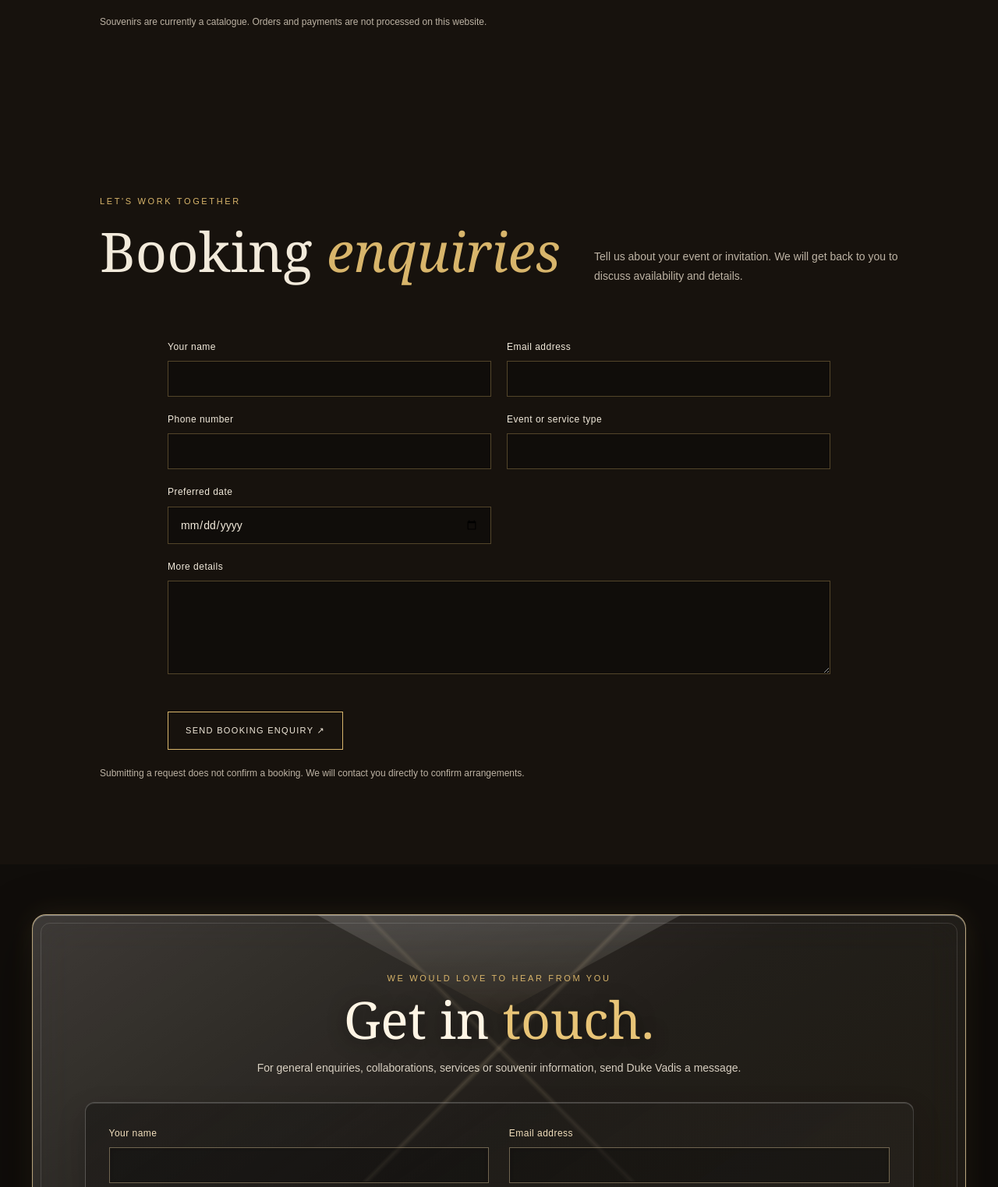
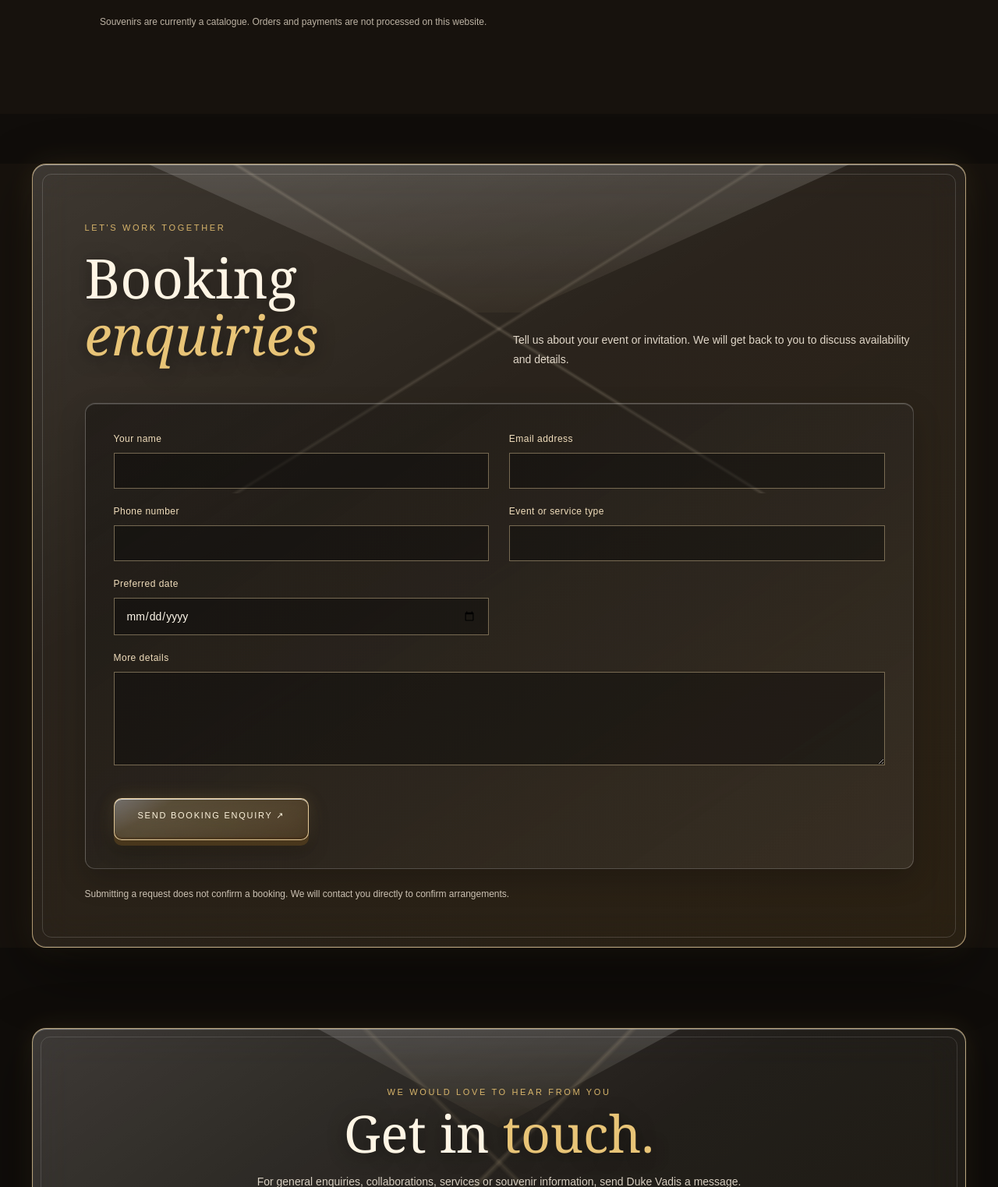
Before and after one commit to boyvadisdebarge-cyber/duke-vadis-official, a Django app: page / in a window 1280 px wide. Shown: the part 3847-5370 px from the top of the page at 78% size. Run offline with Django 5.2, Linux system fonts and the light colour scheme; data comes from the database, SQL or seed files in the repository; data that the repository does not hold is empty.

Commit message:
Style booking enquiries with matching glass envelope

```diff
--- a/static/css/site.css
+++ b/static/css/site.css
@@ -287,3 +287,28 @@ animation:worship-smoke-rise 19s ease-in-out infinite alternate}
 #contact .contact-envelope .form-grid{display:grid;grid-template-columns:repeat(2,minmax(0,1fr));gap:clamp(14px,2vw,26px)}
 #contact .contact-envelope .site-form input,#contact .contact-envelope .site-form textarea,#contact .contact-envelope .site-form select{width:100%;box-sizing:border-box}
 @media(max-width:700px){#contact.connect{margin:30px 0 48px;padding:0 14px}#contact .contact-envelope{min-height:0;padding:42px 16px 28px}#contact .contact-envelope .site-form{max-width:none}#contact .contact-envelope .form-grid{grid-template-columns:1fr;gap:0}}
+
+/* Booking enquiries: matching wide glass-envelope panel */
+#booking.booking-section{position:relative;isolation:isolate;width:100%;max-width:none;margin:clamp(34px,5vw,76px) 0 clamp(54px,8vw,110px);padding:0 clamp(18px,3.2vw,56px);box-sizing:border-box}
+.booking-envelope{position:relative;isolation:isolate;width:100%;max-width:none;min-height:420px;margin:0 auto;padding:clamp(42px,5vw,72px) clamp(24px,5.2vw,88px) clamp(38px,4.5vw,64px);box-sizing:border-box;overflow:hidden;border:1px solid rgba(240,211,157,.68);border-radius:18px;background:linear-gradient(150deg,rgba(255,255,255,.16),rgba(255,255,255,.075) 38%,rgba(196,157,91,.10) 100%);box-shadow:inset 0 1px 0 rgba(255,255,255,.45),inset 0 -1px 0 rgba(255,255,255,.12),0 28px 80px rgba(0,0,0,.48),0 0 38px rgba(216,181,107,.12);backdrop-filter:blur(24px) saturate(155%);-webkit-backdrop-filter:blur(24px) saturate(155%)}
+.booking-envelope:before{content:"";position:absolute;inset:12px;border:1px solid rgba(255,255,255,.16);border-radius:12px;pointer-events:none;z-index:0}
+.booking-envelope:after{content:"";position:absolute;inset:0 0 auto;height:42%;background:linear-gradient(32deg,transparent 49.65%,rgba(255,239,211,.20) 50%,transparent 50.35%),linear-gradient(-32deg,transparent 49.65%,rgba(255,239,211,.16) 50%,transparent 50.35%);opacity:.8;pointer-events:none;z-index:0}
+.booking-envelope-flap{position:absolute;inset:0 0 auto;height:clamp(110px,16vw,190px);pointer-events:none;z-index:0;overflow:hidden}
+.booking-envelope-flap:before{content:"";position:absolute;left:50%;top:-2px;width:min(76%,940px);height:clamp(120px,17vw,205px);transform:translateX(-50%);clip-path:polygon(0 0,100% 0,50% 100%);background:linear-gradient(180deg,rgba(255,255,255,.19),rgba(226,193,137,.055));border-top:1px solid rgba(255,255,255,.42);filter:drop-shadow(0 8px 12px rgba(0,0,0,.22));opacity:.85}
+.booking-envelope-content{position:relative;z-index:2;width:100%;max-width:1320px;margin:0 auto}
+.booking-envelope .section-head{display:flex;align-items:flex-end;justify-content:space-between;gap:30px;margin-bottom:28px}
+.booking-envelope .section-intro{max-width:560px;color:rgba(255,245,229,.86);line-height:1.8}
+.booking-envelope h2{color:#fff5e5;text-shadow:0 3px 22px rgba(0,0,0,.5)}
+.booking-envelope h2 em{color:#e8c477}
+.booking-envelope .booking-form{width:100%;max-width:1160px;margin:0 auto;padding:clamp(20px,3vw,36px);box-sizing:border-box;text-align:left;border:1px solid rgba(255,255,255,.22);border-radius:13px;background:linear-gradient(145deg,rgba(8,7,6,.34),rgba(255,255,255,.065));box-shadow:inset 0 1px rgba(255,255,255,.16),0 14px 36px rgba(0,0,0,.2)}
+.booking-envelope .booking-form label{color:#f2dfbd}
+.booking-envelope .booking-form input,.booking-envelope .booking-form textarea,.booking-envelope .booking-form select{width:100%;box-sizing:border-box;border-color:rgba(236,211,165,.44);background:rgba(7,7,7,.38);color:#fff8eb}
+.booking-envelope .booking-form .form-grid{display:grid;grid-template-columns:repeat(2,minmax(0,1fr));gap:0 clamp(14px,2vw,26px)}
+.booking-envelope .small-note{position:relative;z-index:2;margin:22px auto 0;max-width:1160px;color:rgba(255,245,229,.76)}
+.booking-envelope .booking-form button[type="submit"]{position:relative;isolation:isolate;min-height:54px;margin-top:22px;padding:15px 30px;border:1px solid rgba(255,226,171,.82);border-radius:10px;background:linear-gradient(150deg,rgba(255,255,255,.34),rgba(230,196,128,.22) 24%,rgba(105,77,36,.38));color:#fff5df;letter-spacing:.16em;text-transform:uppercase;box-shadow:inset 0 1px 0 rgba(255,255,255,.72),inset 0 -3px 0 rgba(68,43,12,.34),0 7px 0 rgba(105,75,34,.52),0 12px 24px rgba(0,0,0,.34),0 0 22px rgba(230,194,119,.18);backdrop-filter:blur(14px) saturate(160%);-webkit-backdrop-filter:blur(14px) saturate(160%);transition:transform .2s ease,box-shadow .2s ease;cursor:pointer}
+.booking-envelope .booking-form button[type="submit"]:hover{transform:translateY(-3px);box-shadow:inset 0 1px 0 rgba(255,255,255,.82),0 10px 0 rgba(105,75,34,.48),0 17px 30px rgba(0,0,0,.38),0 0 30px rgba(230,194,119,.28)}
+.booking-envelope .booking-form button[type="submit"]:active{transform:translateY(4px);box-shadow:inset 0 2px 7px rgba(0,0,0,.25),0 2px 0 rgba(105,75,34,.55),0 5px 12px rgba(0,0,0,.28)}
+.booking-envelope .booking-form button[type="submit"]:focus-visible{outline:2px solid #ffe4a9;outline-offset:4px}
+@media(max-width:700px){#booking.booking-section{margin:30px 0 48px;padding:0 14px}.booking-envelope{min-height:0;padding:42px 16px 28px}.booking-envelope .section-head{display:block;margin-bottom:22px}.booking-envelope .booking-form{max-width:none;padding:18px 14px}.booking-envelope .booking-form .form-grid{grid-template-columns:1fr}.booking-envelope-flap:before{width:90%;height:115px}}
+@media(prefers-reduced-motion:reduce){.booking-envelope .booking-form button[type="submit"]{transition:none}.booking-envelope .booking-form button[type="submit"]:hover{transform:none}}
+@media(prefers-reduced-transparency:reduce){.booking-envelope{backdrop-filter:none;-webkit-backdrop-filter:none;background:rgba(25,21,15,.96)}}
```
